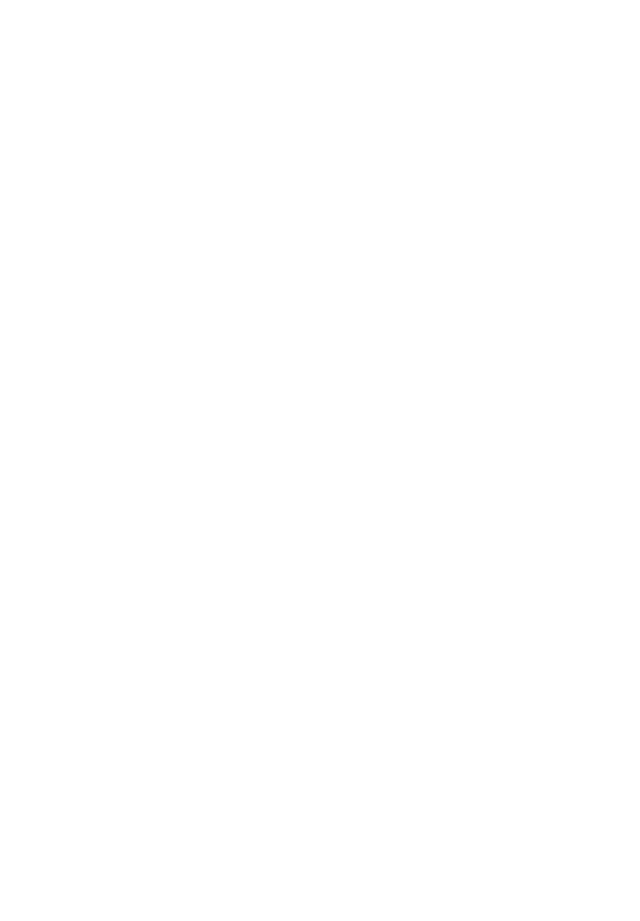
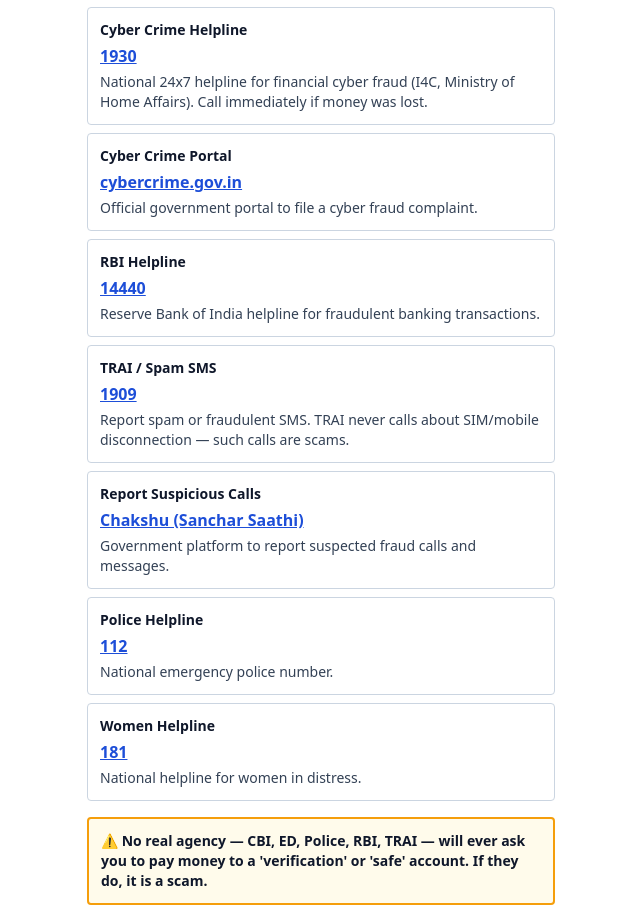
Before and after one commit to TarunMhanta30/wewake, a React (Vite) app in the folder frontend/: page / in a window 1280 px wide. Shown: the part 1500-2421 px from the top of the page, without its empty margins (319-959 px from the left). Before the commit the page ends 1358 px from the top, so only its background shows below. Built offline with nearby package versions, Linux system fonts and the light colour scheme; no server answers.

Commit message:
feature 9: Reverse Verification

```diff
--- a/frontend/src/App.jsx
+++ b/frontend/src/App.jsx
@@ -10,6 +10,7 @@
 import LinkChecker from './components/LinkChecker'
 import PayeeCheck from './components/PayeeCheck'
 import CircuitBreaker from './components/CircuitBreaker'
+import ReverseVerification from './components/ReverseVerification'
 
 export default function App() {
   const [text, setText] = useState('')
@@ -90,6 +91,8 @@
         <PayeeCheck />
 
         <CircuitBreaker />
+
+        <ReverseVerification />
       </div>
     </div>
   )
--- /dev/null
+++ b/frontend/src/components/ReverseVerification.jsx
@@ -0,0 +1,109 @@
+/**
+ * Reverse Verification.
+ *
+ * Every impersonation scam depends on the victim trusting the number the
+ * scammer handed them. These are the official published numbers to call
+ * instead — static reference data, no API call, no state.
+ */
+const CONTACTS = [
+  {
+    name: 'Cyber Crime Helpline',
+    value: '1930',
+    href: 'tel:1930',
+    external: false,
+    description:
+      'National 24x7 helpline for financial cyber fraud (I4C, Ministry of ' +
+      'Home Affairs). Call immediately if money was lost.',
+  },
+  {
+    name: 'Cyber Crime Portal',
+    value: 'cybercrime.gov.in',
+    href: 'https://cybercrime.gov.in',
+    external: true,
+    description: 'Official government portal to file a cyber fraud complaint.',
+  },
+  {
+    name: 'RBI Helpline',
+    value: '14440',
+    href: 'tel:14440',
+    external: false,
+    description:
+      'Reserve Bank of India helpline for fraudulent banking transactions.',
+  },
+  {
+    name: 'TRAI / Spam SMS',
+    value: '1909',
+    href: 'tel:1909',
+    external: false,
+    description:
+      'Report spam or fraudulent SMS. TRAI never calls about SIM/mobile ' +
+      'disconnection — such calls are scams.',
+  },
+  {
+    name: 'Report Suspicious Calls',
+    value: 'Chakshu (Sanchar Saathi)',
+    href: 'https://sancharsaathi.gov.in/sfc/',
+    external: true,
+    description:
+      'Government platform to report suspected fraud calls and messages.',
+  },
+  {
+    name: 'Police Helpline',
+    value: '112',
+    href: 'tel:112',
+    external: false,
+    description: 'National emergency police number.',
+  },
+  {
+    name: 'Women Helpline',
+    value: '181',
+    href: 'tel:181',
+    external: false,
+    description: 'National helpline for women in distress.',
+  },
+]
+
+export default function ReverseVerification() {
+  return (
+    <section className="space-y-4 border-t border-slate-300 pt-6">
+      <div>
+        <h2 className="text-lg font-bold text-slate-900">
+          📞 Reverse Verification — call the REAL number, not theirs
+        </h2>
+        <p className="mt-1 text-sm text-slate-600">
+          Scammers tell you to call the number THEY gave you. Always verify
+          through an official number below instead.
+        </p>
+      </div>
+
+      <ul className="space-y-2">
+        {CONTACTS.map((contact) => (
+          <li
+            key={contact.name}
+            className="rounded border border-slate-300 p-3"
+          >
+            <div className="text-sm font-semibold text-slate-900">
+              {contact.name}
+            </div>
+            <a
+              href={contact.href}
+              {...(contact.external
+                ? { target: '_blank', rel: 'noopener noreferrer' }
+                : {})}
+              className="mt-1 block break-all text-base font-bold text-blue-700 underline"
+            >
+              {contact.value}
+            </a>
+            <p className="mt-1 text-sm text-slate-700">{contact.description}</p>
+          </li>
+        ))}
+      </ul>
+
+      <p className="rounded border-2 border-amber-500 bg-amber-50 p-3 text-sm font-semibold text-slate-900">
+        ⚠ No real agency — CBI, ED, Police, RBI, TRAI — will ever ask you to
+        pay money to a 'verification' or 'safe' account. If they do, it is a
+        scam.
+      </p>
+    </section>
+  )
+}
```
